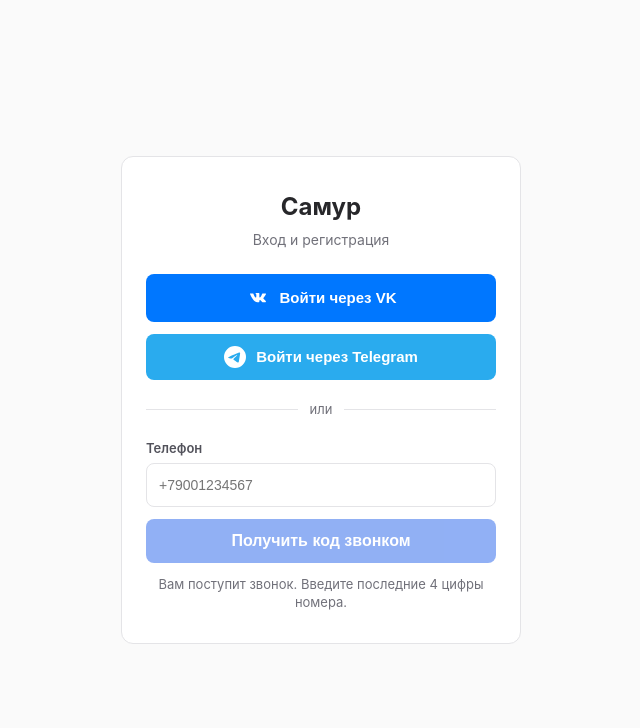
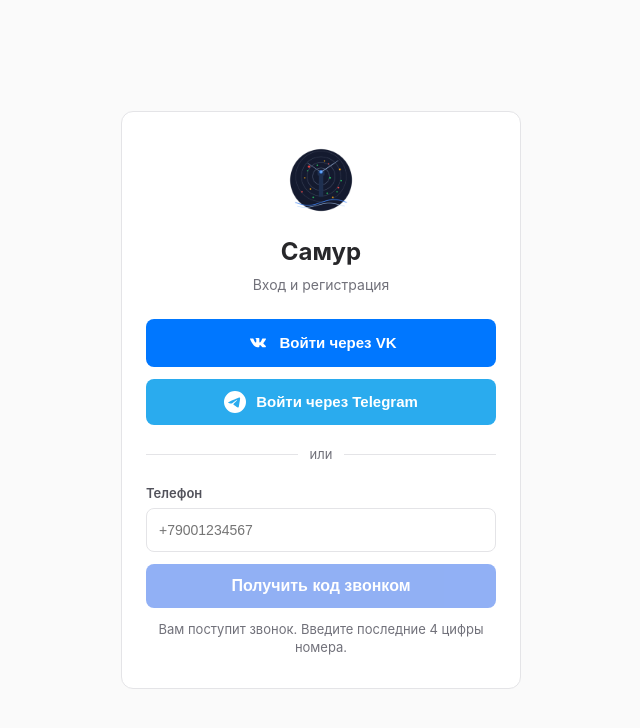
Before and after one commit to isaiahoo/samur, a React (Vite) app in the folder apps/pwa/: page /login in a window 1280 px wide. Shown: the top 728 px of the page, without its empty margins (319-959 px from the left). Built offline with nearby package versions, Linux system fonts and the light colour scheme; no server answers.

Commit message:
feat: add logo to login page, fix header logo visibility on dark bg
Co-Authored-By: Claude Opus 4.6 <noreply@anthropic.com>

```diff
--- a/apps/pwa/src/index.css
+++ b/apps/pwa/src/index.css
@@ -48,7 +48,7 @@ a { color: var(--color-primary); text-decoration: none; }
   z-index: 1000;
 }
 .app-title { font-size: 18px; font-weight: 700; letter-spacing: -0.3px; display: flex; align-items: center; gap: 8px; }
-.app-logo { border-radius: 6px; }
+.app-logo { border-radius: 50%; background: rgba(255, 255, 255, 0.9); padding: 1px; }
 
 /* ── Header right group ───────────────────────────────────────────────── */
 .header-right {
@@ -1466,6 +1466,7 @@ textarea.form-input { resize: vertical; min-height: 80px; }
   border: 1px solid #e4e4e7;
 }
 .login-header { text-align: center; margin-bottom: 24px; }
+.login-logo { border-radius: 50%; margin-bottom: 12px; }
 .login-header h2 { font-size: 24px; margin-bottom: 4px; }
 .login-subtitle { font-size: 14px; color: #71717a; margin: 0; }
 
--- a/apps/pwa/src/pages/LoginPage.tsx
+++ b/apps/pwa/src/pages/LoginPage.tsx
@@ -277,6 +277,7 @@ export function LoginPage() {
     <div className="login-page">
       <div className="login-card">
         <div className="login-header">
+          <img src="/icons/icon-192.png" alt="" className="login-logo" width="72" height="72" />
           <h2>Самур</h2>
           <p className="login-subtitle">
             {step === "profile" ? "Завершение регистрации" : "Вход и регистрация"}
```
